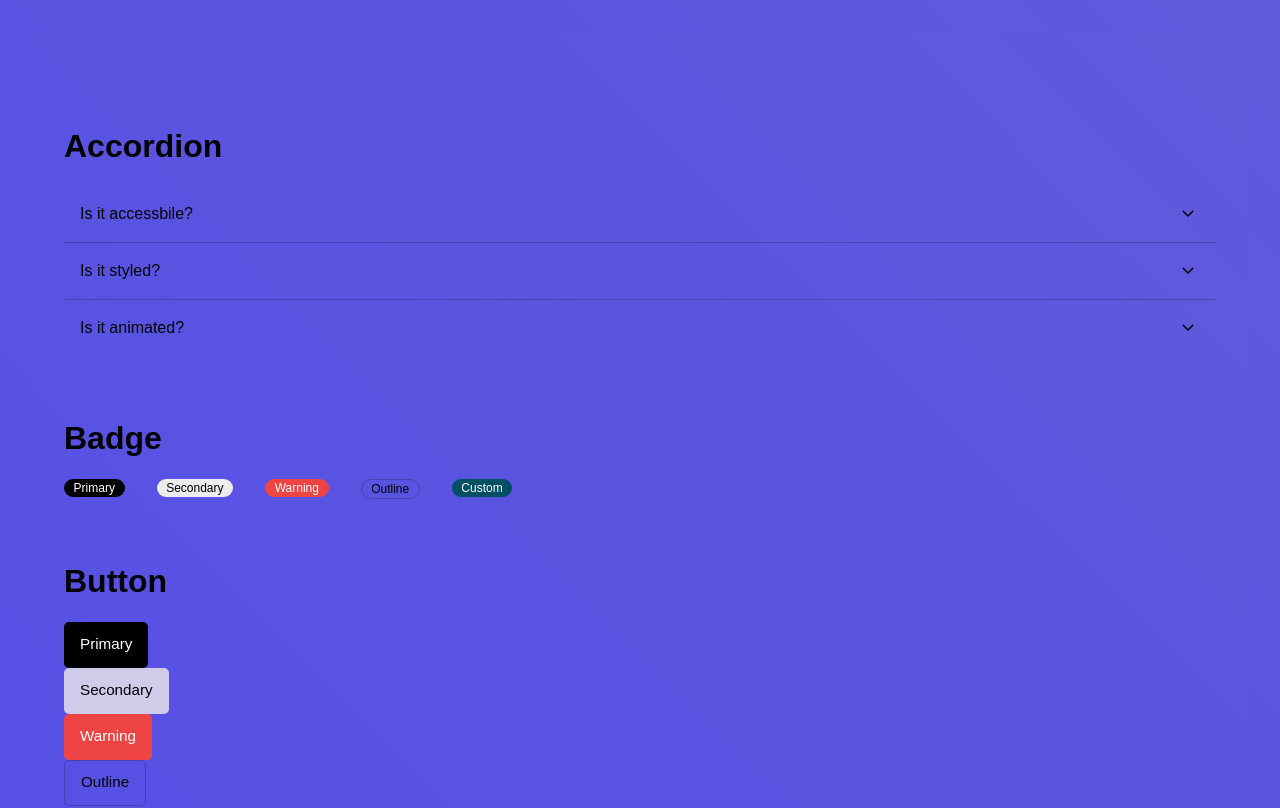
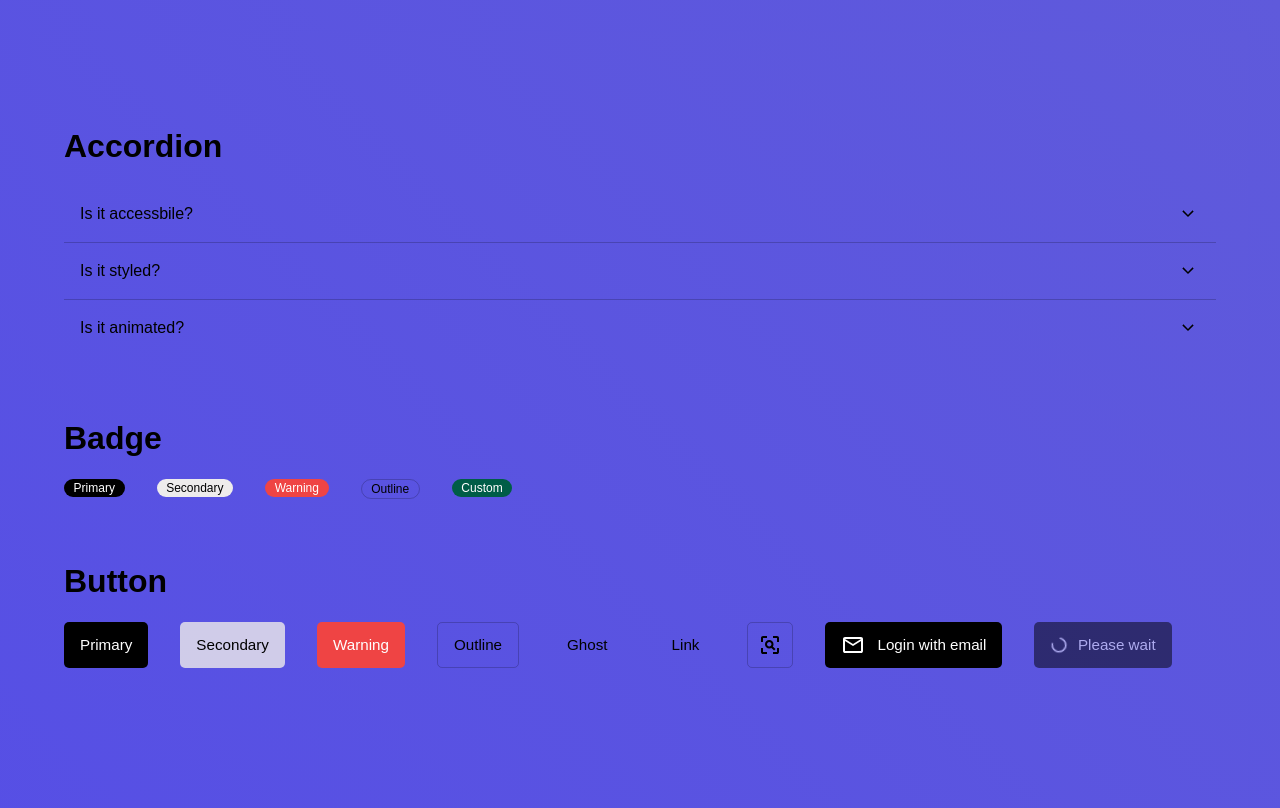
Before and after one commit to EtienneCClarke/EndUI, a React (Vite) app: page / in a window 1280 px wide. Shown: the top 808 px of the page. Built offline with nearby package versions, Linux system fonts and the light colour scheme.

Commit message:
Refactored custom className compatibility

```diff
--- a/src/components/button/button-example.tsx
+++ b/src/components/button/button-example.tsx
@@ -4,7 +4,7 @@ import Mail from "./mail.svg";
 
 export default function ButtonExample() {
   return (
-    <div className="buttons_container">
+    <div className="container">
       <Button onClick={() => alert("Hello")} variant="primary">
         Primary
       </Button>
--- a/src/components/button/button.module.css
+++ b/src/components/button/button.module.css
@@ -1,6 +1,6 @@
 .button {
     font-size: 0.95rem;
-    line-height: 110%;
+    line-height: 100%;
     padding: 0.6rem 1rem;
     box-shadow: none;
     cursor: pointer;
--- a/src/components/button/index.tsx
+++ b/src/components/button/index.tsx
@@ -16,13 +16,13 @@ interface ButtonProps extends React.ButtonHTMLAttributes<HTMLButtonElement> {
 
 const Button = React.forwardRef<HTMLButtonElement, ButtonProps>(
   (
-    { className, children, variant = "primary", disabled = false, ...props },
+    { children, variant = "primary", disabled = false, className, ...props },
     ref,
   ) => {
     return (
       <button
         {...props}
-        className={`${css.button} ${css[variant]} ${className}`}
+        className={`${css.button} ${css[variant]} ${className ? className : ''}`}
         ref={ref}
         disabled={variant === "loading" ? true : disabled}
       >
```
